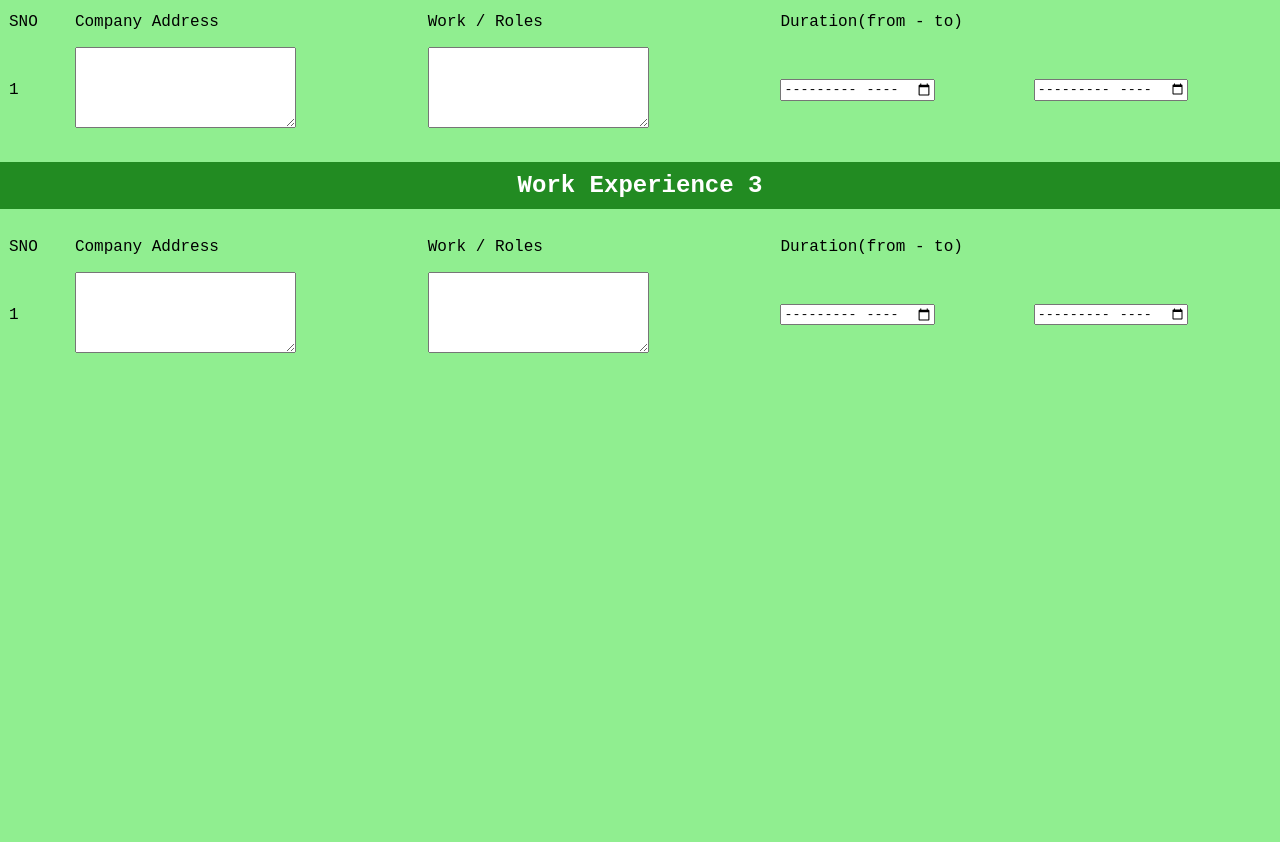
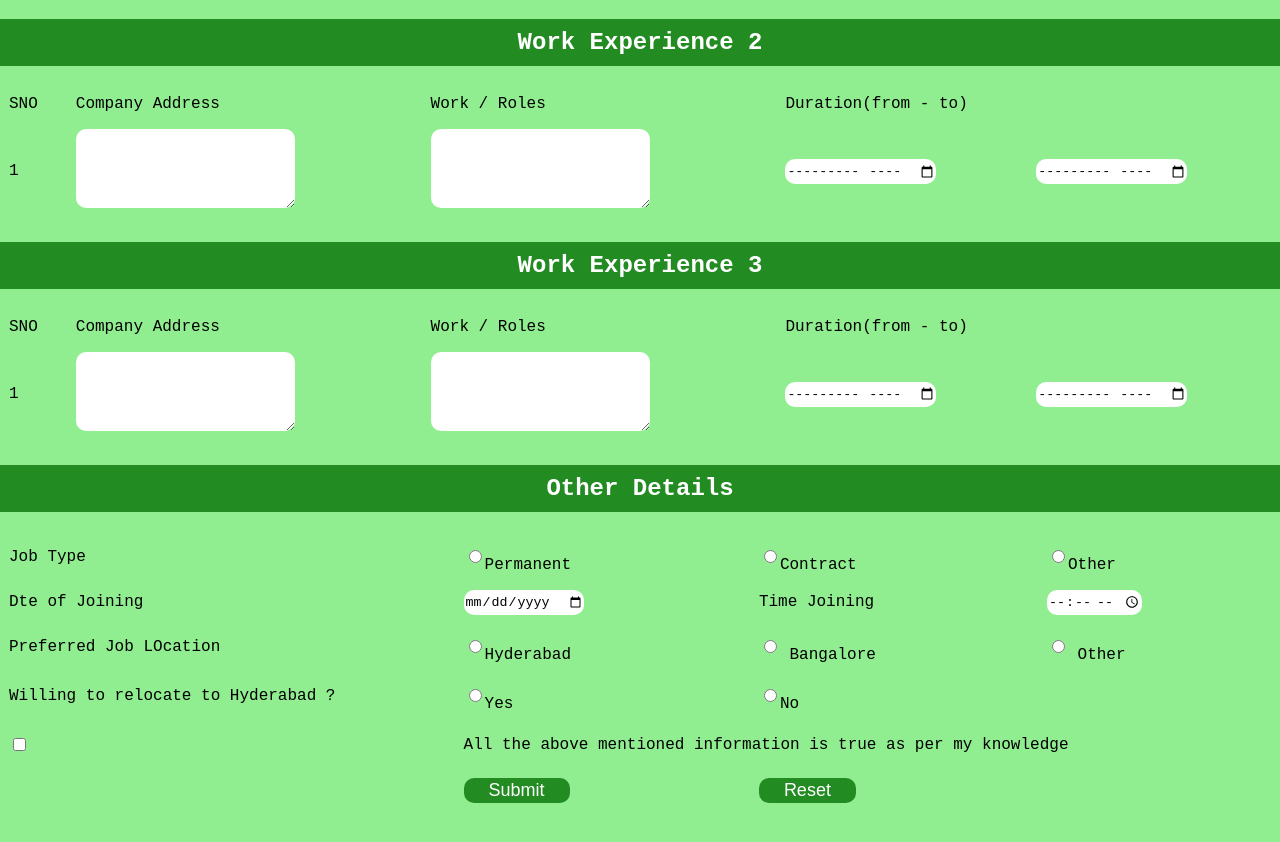
Before and after one commit to Nithyaparambhath/Online-job-Application-Form-HTML-Mini-Project, a plain HTML site: page index.html in a window 1280 px wide. Shown: the part 1316-2158 px from the top of the page. Before the commit the page ends 1683 px from the top, so only its background shows below. Drawn offline with Linux system fonts and the light colour scheme.

Commit message:
Update index.html
last section done

```diff
--- a/index.html
+++ b/index.html
@@ -19,6 +19,31 @@
         }
         td {
             padding: 7px;
+        }
+        input {
+            height: 25px;
+            border-radius: 10px;
+            border: none;
+        }
+        textarea {
+            border-radius: 10px;
+            border: none;
+        }
+        input:focus ,textarea:focus {
+            outline: none;
+            border: 1px solid forestgreen;
+        }
+        .button {
+            background-color: forestgreen;
+            color: #fff;
+            font-size: 18px;
+            padding: 0px 25px;
+            border: none;
+            margin-bottom: 30px;
+        }
+        .button:hover {
+            cursor: pointer;
+            box-shadow: 5px 5px 5px red;
         }
     </style>
 </head>
@@ -223,6 +248,49 @@
 
         </div>
 
+        <!--Other Details-->
+        <div id="other-details">
+            <h2>Other Details</h2>
+            <table style="width: 100%;">
+                <tr>
+                    <td>Job Type</td>
+                    <td><input type="radio" name="job-type" value="permanent">Permanent</td>
+                    <td><input type="radio" name="job-type" value="contract">Contract</td>
+                    <td><input type="radio" name="job-type" value="other">Other</td>
+                </tr>
+
+                <tr>
+                    <td>Dte of Joining</td>
+                    <td><input type="date" size="25"></td>
+                    <td>Time Joining</td>
+                    <td><input type="time" size="25"></td>
+                </tr>
+                <tr>
+                    <td>Preferred Job LOcation</td>
+                    <td><input type="radio" value="hyderabad" name="joblocation">Hyderabad</td>
+                    <td><input type="radio" value="Bangalore" name="joblocation"> Bangalore</td>
+                    <td><input type="radio" value="other" name="joblocation"> Other</td>
+                </tr>
+                <tr>
+                    <td>Willing to relocate to Hyderabad ?</td>
+                    <td><input type="radio" value="yes" name="relocate">Yes</td>
+                    <td><input type="radio" value="no" name="relocate">No</td>
+                </tr>
+                <tr>
+                    <td><input type="checkbox"></td>
+                    <td colspan="3">All the above mentioned information is true as per my knowledge</td>
+                </tr>
+
+                <tr>
+                    <td></td>
+                    <td ><input type="submit" value="Submit" class="button"></td>
+                    <td ><input type="reset" value="Reset" class="button"></td>
+                    <td></td>
+                </tr>
+            </table>
+        </div>
+
+
     </form>
 
 
```
